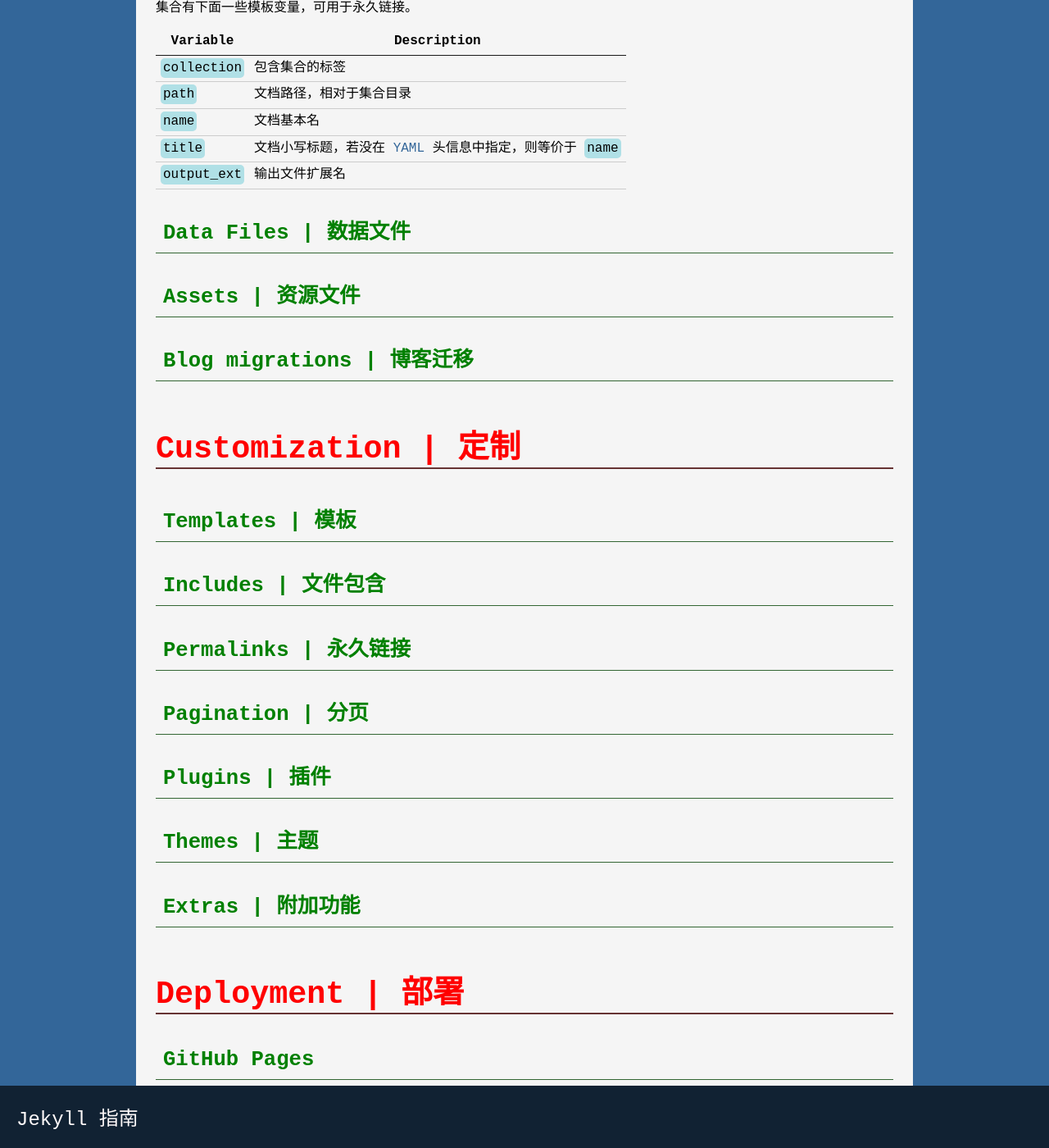
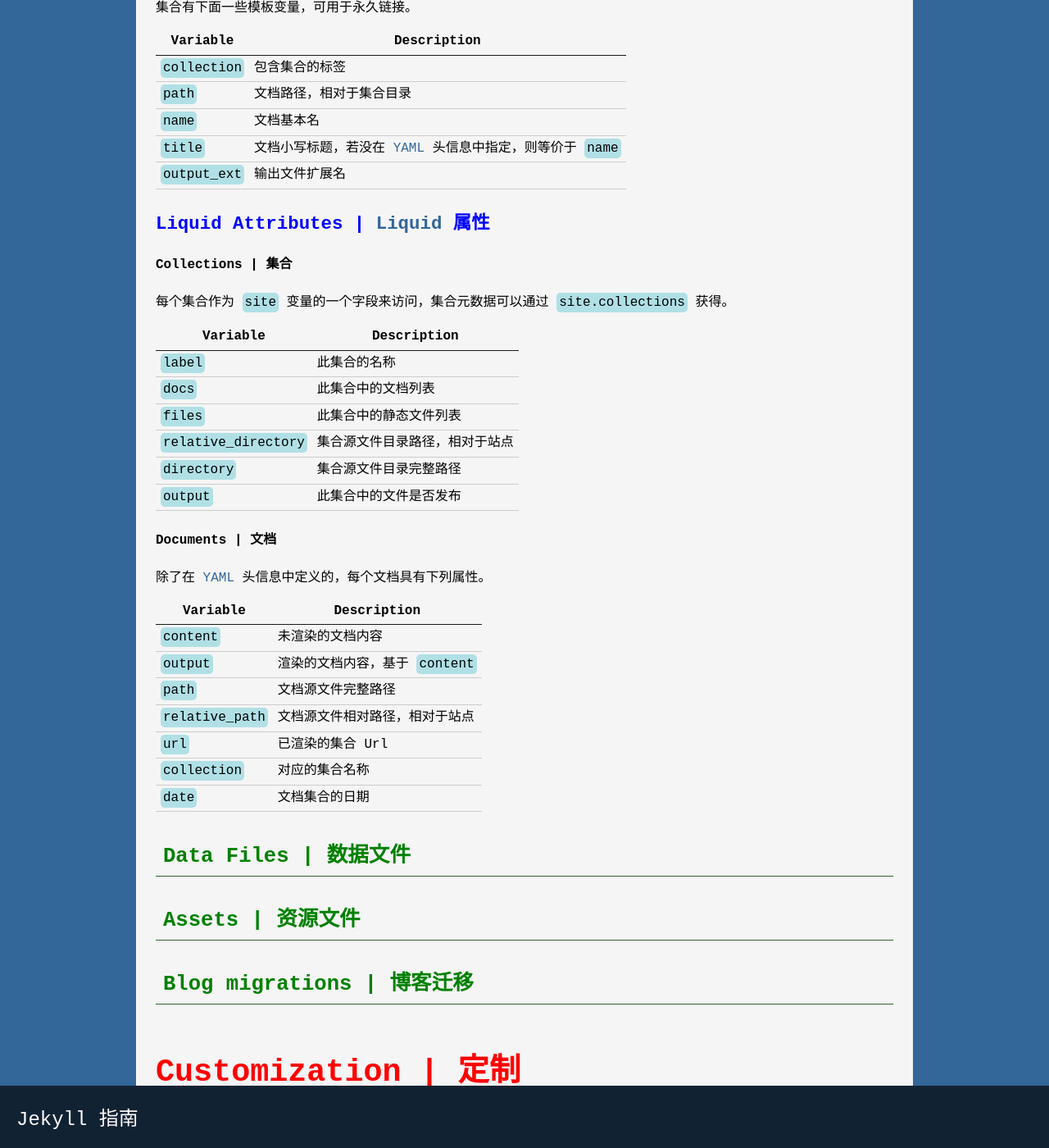
Before and after one commit to rzning/blog-2017, a Jekyll site: the page built from _posts/2017-03-07-Jekyll.md, in a window 1280 px wide and 1400 px high, scrolled down 9190 px. Shown: the whole window at 82% size. Built offline with Jekyll 4.4.1, drawn with Linux system fonts in a browser that asks for light colours.

Commit message:
Updated : blog `Jekyll.md`

```diff
--- a/_posts/2017-03-07-Jekyll.md
+++ b/_posts/2017-03-07-Jekyll.md
@@ -378,6 +378,37 @@ Variable | Description
 `title`       | 文档小写标题，若没在 [YAML] 头信息中指定，则等价于 `name`
 `output_ext`  | 输出文件扩展名
 
+### Liquid Attributes | [Liquid] 属性
+
+#### Collections | 集合
+
+每个集合作为 `site` 变量的一个字段来访问，集合元数据可以通过 `site.collections` 获得。
+
+Variable | Description
+-|-
+`label`   | 此集合的名称
+`docs`    | 此集合中的文档列表
+`files`   | 此集合中的静态文件列表
+`relative_directory` | 集合源文件目录路径，相对于站点
+`directory` | 集合源文件目录完整路径
+`output`  | 此集合中的文件是否发布
+
+
+#### Documents | 文档
+
+除了在 [YAML] 头信息中定义的，每个文档具有下列属性。
+
+Variable | Description
+-|-
+`content`    | 未渲染的文档内容
+`output`     | 渲染的文档内容，基于 `content`
+`path`       | 文档源文件完整路径
+`relative_path` | 文档源文件相对路径，相对于站点
+`url`        | 已渲染的集合 Url
+`collection` | 对应的集合名称
+`date`       | 文档集合的日期
+
+
 ## Data Files | 数据文件
 
 ## Assets | 资源文件
```
